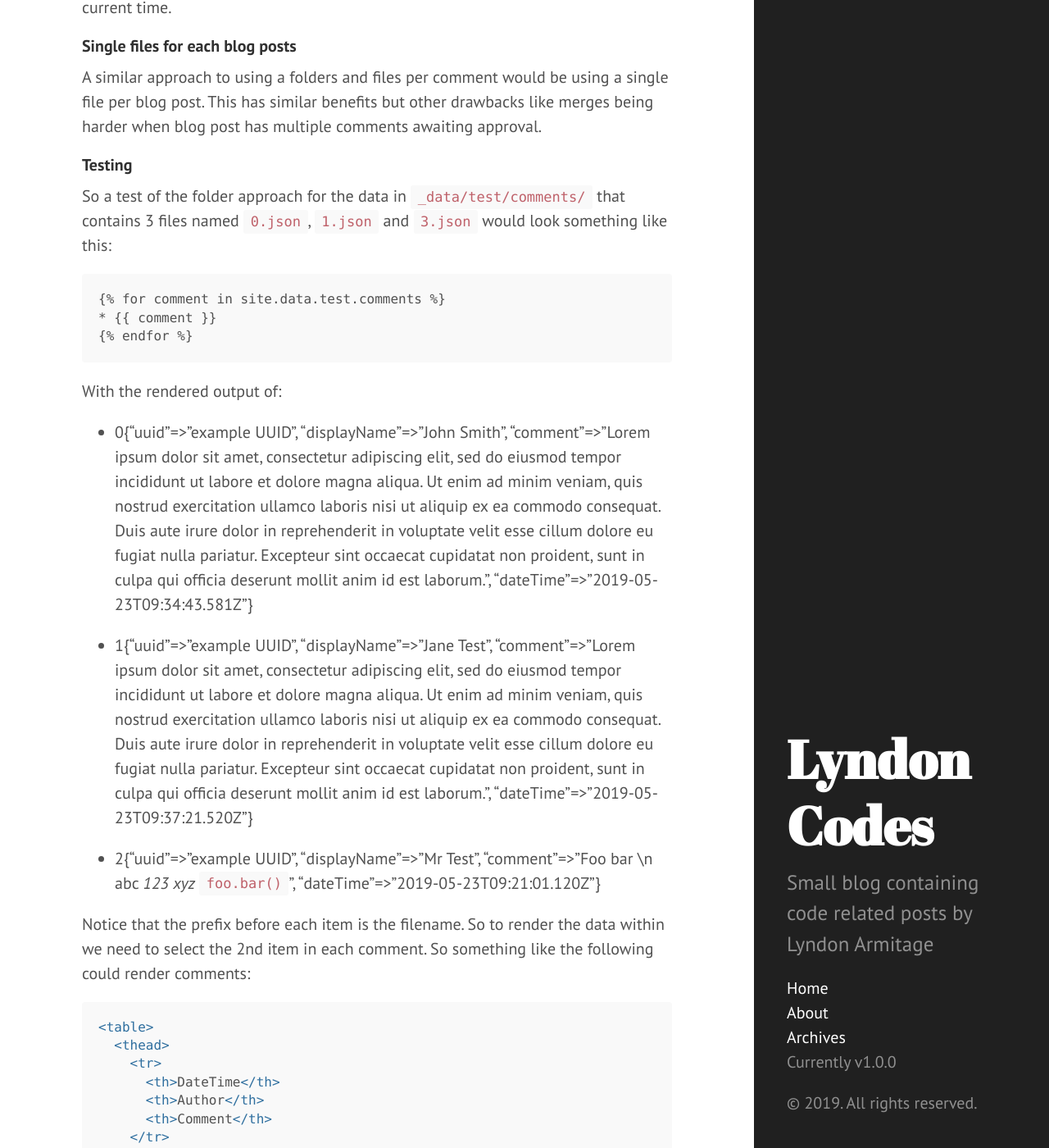
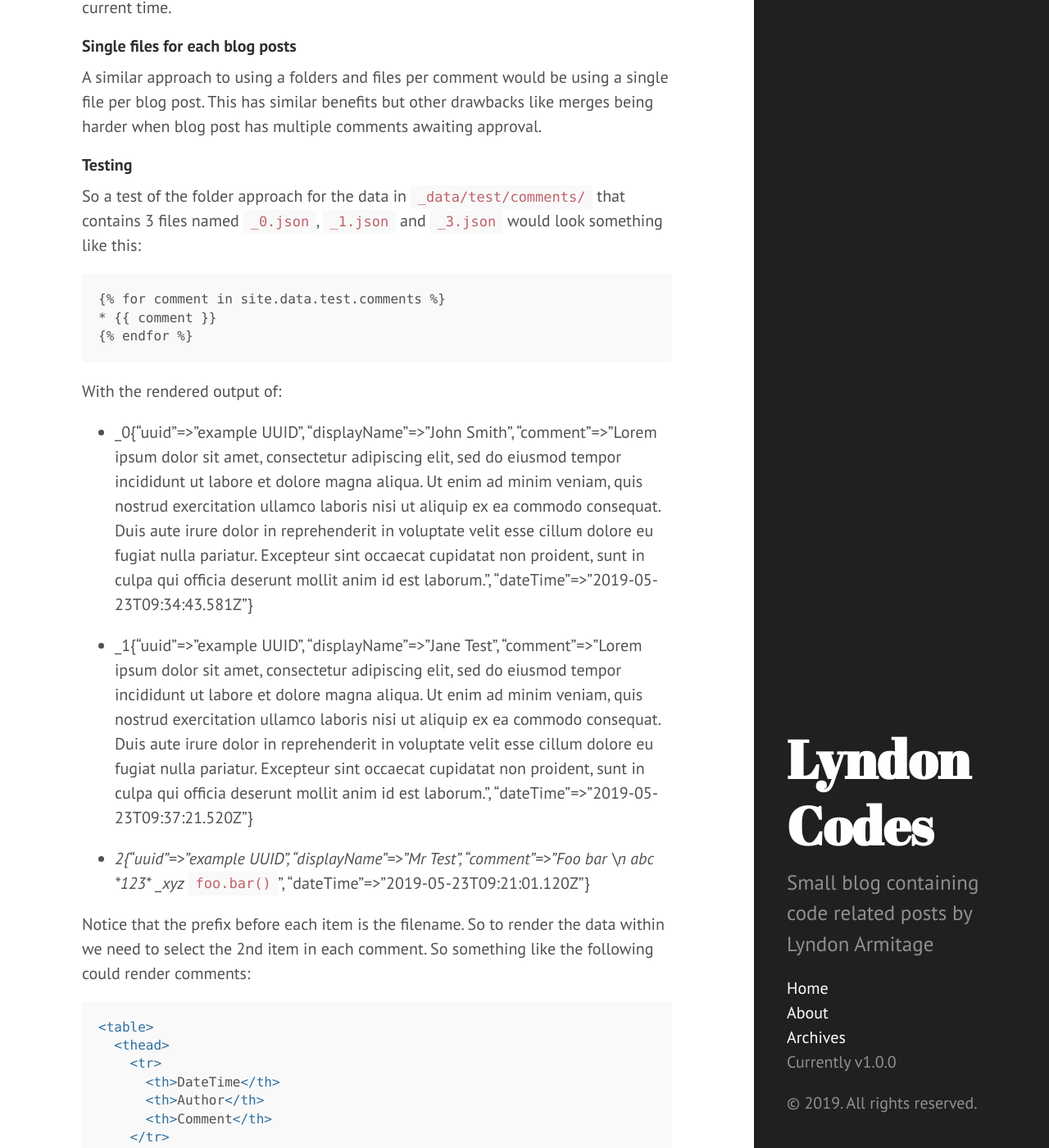
Before and after one commit to LyndonArmitage/lyndonarmitage.github.io, a Jekyll site: the page built from _posts/2019-05-23-designing-comment-system.md, in a window 1280 px wide and 1400 px high, scrolled down 5932 px. Shown: the whole window at 82% size. Built offline with Jekyll 4.4.1, drawn with Linux system fonts in a browser that asks for light colours; nearby versions of some CDN libraries.

Commit message:
Rename files to avoid Liquid warnings

```diff
--- a/_posts/2019-05-23-designing-comment-system.md
+++ b/_posts/2019-05-23-designing-comment-system.md
@@ -227,7 +227,7 @@
 #### Testing
 
 So a test of the folder approach for the data in `_data/test/comments/` that
-contains 3 files named `0.json`, `1.json` and `3.json` would look something
+contains 3 files named `_0.json`, `_1.json` and `_3.json` would look something
 like this:
 
 {% raw %}
@@ -305,7 +305,7 @@
 {% raw %}`{{ comment.comment | markdownify }}`{% endraw %}.
 With that in place the comment with markdown would be rendered like so:
 
-> {{ site.data.test.comments.2.comment | markdownify  }}
+> {{ site.data.test.comments._2.comment | markdownify  }}
 
 <p class="message">
 Remember that line breaks aren't added in markdown unless they are double
@@ -321,12 +321,12 @@
 * `date_to_string`
 * `date_to_long_string`
 
-So the date `{{ site.data.test.comments.2.dateTime }}` could be rendered as:
+So the date `{{ site.data.test.comments._2.dateTime }}` could be rendered as:
 
-* {{ site.data.test.comments.2.dateTime | date_to_xmlschema }}
-* {{ site.data.test.comments.2.dateTime | date_to_rfc822 }}
-* {{ site.data.test.comments.2.dateTime | date_to_string }}
-* {{ site.data.test.comments.2.dateTime | date_to_long_string: "ordinal" }}
+* {{ site.data.test.comments._2.dateTime | date_to_xmlschema }}
+* {{ site.data.test.comments._2.dateTime | date_to_rfc822 }}
+* {{ site.data.test.comments._2.dateTime | date_to_string }}
+* {{ site.data.test.comments._2.dateTime | date_to_long_string: "ordinal" }}
 
 Or some other variations based on possible settings for the filters.
 
```
Also changed, not shown: _data/test/comments/_0.json (renamed from _data/test/comments/0.json), _data/test/comments/_1.json (renamed from _data/test/comments/1.json), _data/test/comments/_2.json (renamed from _data/test/comments/2.json).
